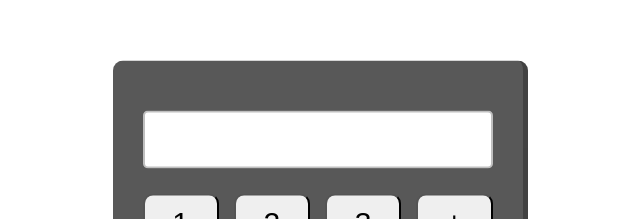
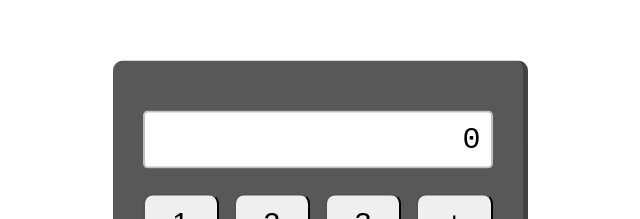
Before and after one commit to BosEriko/rr-calculator, a React (Create React App) app: page / in a window 1280 px wide. Shown: the part 107-326 px from the top of the page, without its empty margins (320-960 px from the left). Built offline with nearby package versions, Linux system fonts and the light colour scheme.

Commit message:
change operation to currentData on redux

```diff
--- a/src/components/Button.js
+++ b/src/components/Button.js
@@ -2,13 +2,13 @@ import React from 'react';
 import './Button.css';
 
 import { connect } from 'react-redux';
-import { updateOperation } from '../redux';
+import { updateCurrentData } from '../redux';
 
 class Button extends React.Component {
   render() {
     const { char } = this.props;
     return (
-      <button className="button" onClick={() => this.props.updateOperation(char)}>
+      <button className="button" onClick={() => this.props.updateCurrentData(char)}>
         {char}
       </button>
     );
@@ -21,7 +21,7 @@ const mapStateToProps = state => ({
 });
 
 const mapDispatchToProps = {
-  updateOperation
+  updateCurrentData
 };
 
 const ButtonContainer = connect(
--- a/src/components/Output.js
+++ b/src/components/Output.js
@@ -6,14 +6,14 @@ import { connect } from 'react-redux';
 class Output extends React.Component {
   render() {
     return (
-      <textarea rows="1" className="output" defaultValue={this.props.operation} />
+      <textarea rows="1" className="output" defaultValue={this.props.currentData} />
     );
   }
 }
 
 // Container
 const mapStateToProps = state => ({
-  operation: state.operation
+  currentData: state.currentData
 });
 
 const mapDispatchToProps = {
--- a/src/redux.js
+++ b/src/redux.js
@@ -4,26 +4,26 @@ import {
 } from 'redux';
 
 // Constants
-const UPDATE_OPERATION = 'UPDATE_OPERATION'
+const UPDATE_CURRENT_DATA = 'UPDATE_CURRENT_DATA'
 
 // Actions
-export const updateOperation = operation => ({
-  type: UPDATE_OPERATION,
-  operation
+export const updateCurrentData = currentData => ({
+  type: UPDATE_CURRENT_DATA,
+  currentData
 });
 
 // Reducers
-export const operation = (state = [], action) => {
+export const currentData = (state = 0, action) => {
   switch (action.type) {
-    case UPDATE_OPERATION:
-      return action.operation
+    case UPDATE_CURRENT_DATA:
+      return action.currentData
     default:
       return state;
   }
 };
 
 export const reducers = combineReducers({
-  operation
+  currentData
 });
 
 // Store
```
